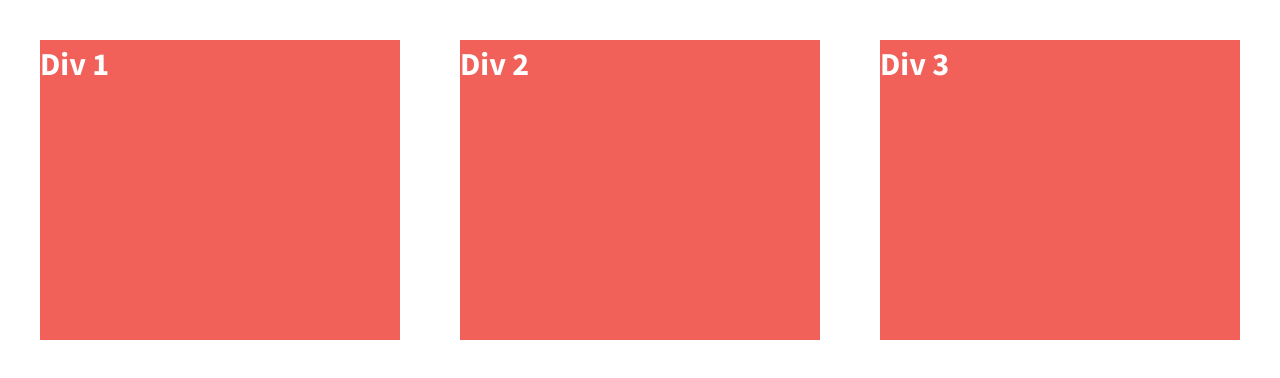
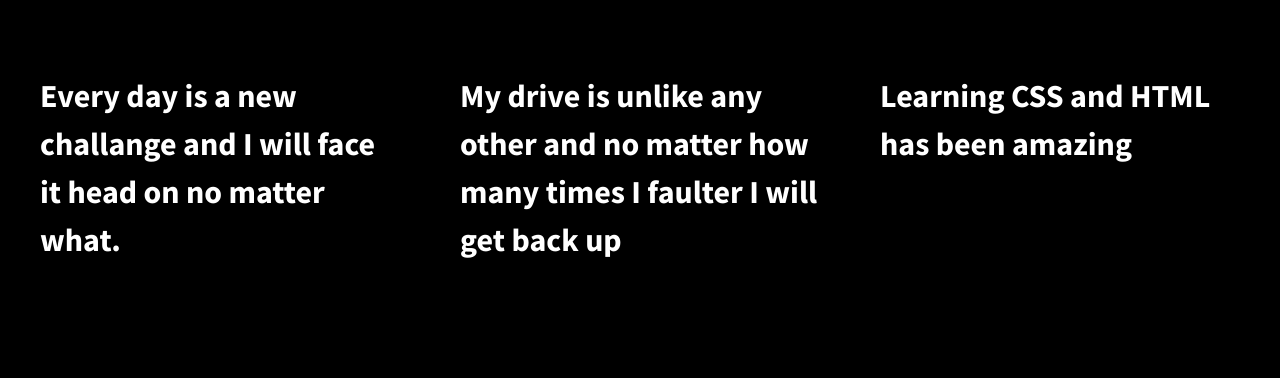
Before and after one commit to t-darby/coding-responsive-websites, a plain HTML site: page flexbox-divs/index.html in a window 1280 px wide. Drawn offline with nearby package versions, Linux system fonts and the light colour scheme.

Commit message:
updated flexbox-divs

```diff
--- a/flexbox-divs/css/main.css
+++ b/flexbox-divs/css/main.css
@@ -97,7 +97,7 @@ textarea {
 
 
 html {
-  background-color: #fff;
+  background-color: #000000;
   height: 100%;
 }
 
@@ -125,7 +125,7 @@ body {
   color: #fff;
   line-height: 1.5em;
   font-size: 1.6em;
-  background-color: #f16059;
+  background-color: #000000;
   height: 300px;
 }
 
--- a/flexbox-divs/index.html
+++ b/flexbox-divs/index.html
@@ -23,13 +23,13 @@
 
         <section class="wrapper">
             <div class="div-1">
-                Div 1
+               <p> Every day is a new challange and I will face it head on no matter what.</p>
             </div>
             <div class="div-2">
-                Div 2
+                <p>My drive is unlike any other and no matter how many times I faulter I will get back up</p>
             </div>
             <div class="div-3">
-                Div 3
+                <p>Learning CSS and HTML has been amazing</p>
             </div>
         </section>
 
```
